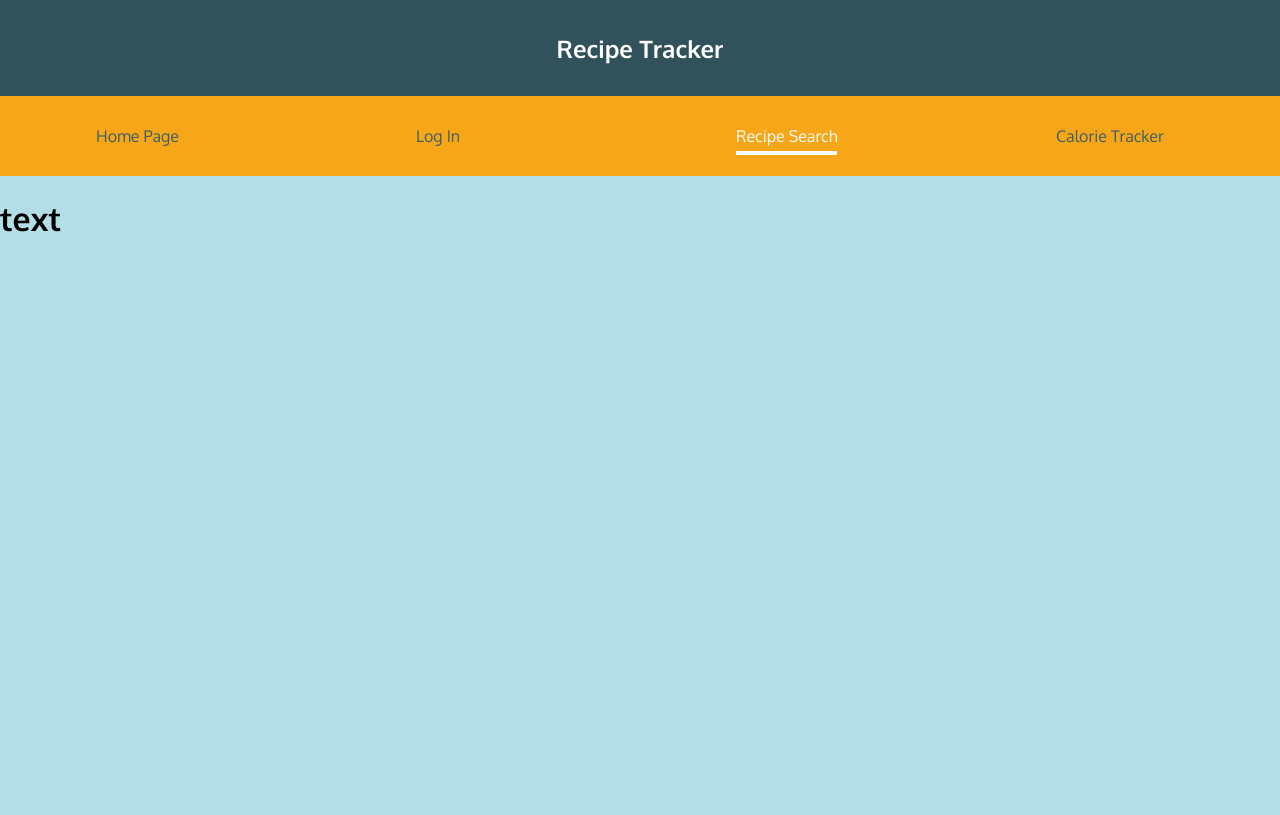
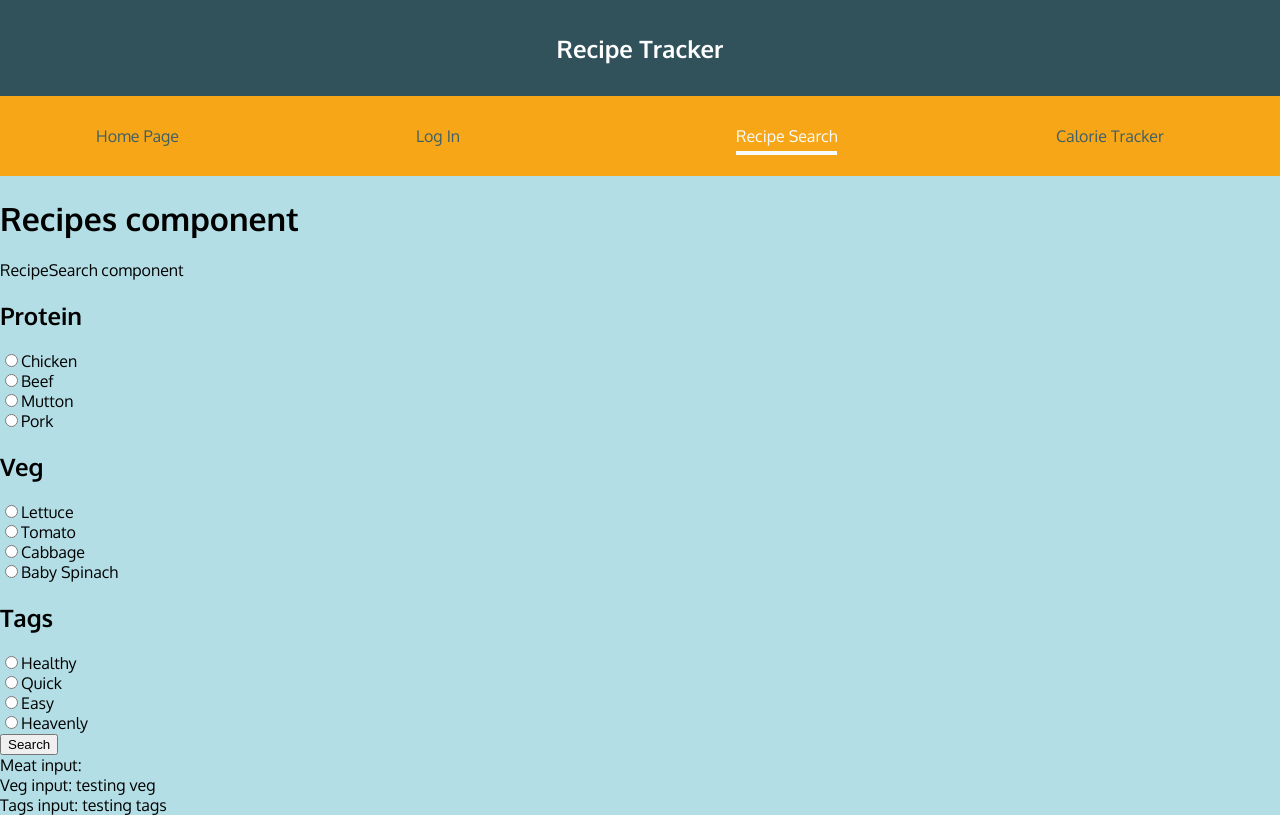
Before and after one commit to viviankwok/thisisatracker, a React (Create React App) app in the folder client/: page /Recipes in a window 1280 px wide. Built offline with nearby package versions, Linux system fonts and the light colour scheme.

Commit message:
updated all recipes files

```diff
--- a/client/src/components/RecipeResults.js
+++ b/client/src/components/RecipeResults.js
@@ -1,37 +1,37 @@
 import React from "react";
 
 const RecipeResults = (props) => {
-  //added
-  let content = "";
-  if (props.recipeData) {
-    content = props.recipeData.map((d, i) => {
-      return (
-        <div id="recipe-results">
-          Recipes component Name: {d.name}
-          <br />
-          <div fontSize="100">{d.calories}</div> calories
-          <br />
-          {d.prepTime} minutes
-          <br />
-          {d.instructions}
-          <br />
-          Main ingredients:
-          {d.meat}, {d.veg}
-          <br />
-          {d.name}
-        </div>
-      );
-    });
-  }
-  if (props.error) {
-    content = <p>{props.error}</p>;
-  }
+  // //added
+  // let content = "";
+  // if (props.recipeData) {
+  //   content = props.recipeData.map((d, i) => {
+  //     return (
+  //       <div id="recipe-results">
+  //         Recipes component Name: {d.name}
+  //         <br />
+  //         <div fontSize="100">{d.calories}</div> calories
+  //         <br />
+  //         {d.prepTime} minutes
+  //         <br />
+  //         {d.instructions}
+  //         <br />
+  //         Main ingredients:
+  //         {d.meat}, {d.veg}
+  //         <br />
+  //         {d.name}
+  //       </div>
+  //     );
+  //   });
+  // }
+  // if (props.error) {
+  //   content = <p>{props.error}</p>;
+  // }
 
-  if (props.isLoading) {
-    content = <p>The recipe results are loading.. please wait</p>;
-  }
+  // if (props.isLoading) {
+  //   content = <p>The recipe results are loading.. please wait</p>;
+  // }
 
-  // End of Added
+  // // End of Added
 
   console.log(props.recipeData);
   const display = props.recipeData.map((d, i) => {
@@ -40,7 +40,7 @@ const RecipeResults = (props) => {
       <div id="recipe-results">
         Recipes component Name: {d.name}
         <br />
-        <div fontSize="100">{d.calories}</div> calories
+        <div fontSize="100px">{d.calories}</div> calories
         <br />
         {d.prepTime} minutes
         <br />
@@ -54,68 +54,7 @@ const RecipeResults = (props) => {
     );
   });
 
-  return <div>{display}</div>;
+  return <div className="all-results">{display}</div>;
 };
 
 export default RecipeResults;
-
-// INDEX CSS
-// :root {
-//   --mustard: #fae6b1;
-//   --orange: #ffa101;
-//   --lightBlue: #b3dee5;
-//   --darkBlue: #31525b;
-// }
-
-// #recipe-search {
-//   background-color: var(--mustard);
-// }
-
-// #recipe-results {
-//   background-color: var(--orange);
-//   height: 300px;
-//   width: 250px;
-//   border-radius: 10px;
-//   padding: 10px;
-// }
-
-// #recipes {
-//   /* background-color: red; */
-//   display: inline;
-// }
-
-// #navbar {
-//   background-color: var(--darkBlue);
-// }
-
-// IN RECIPES
-
-// const recipe = [
-//   {
-//     name: "avocado sandwhich",
-//     meat: ["impossible meat"],
-//     veg: ["lettuce", "cucumber", "tomatoes"],
-//     calories: 450,
-//     instructions: "Take avocado and sandwhich it.",
-//     prepTime: 5,
-//     tags: ["healthy", "delicious", "easy", "avocado", "lovely", "hahaha"],
-//   },
-//   {
-//     name: "banana sandwhich",
-//     meat: ["chicken"],
-//     veg: ["lettuce", "olives", "cabbage"],
-//     calories: 450,
-//     instructions: "Take banana and sandwhich it.",
-//     prepTime: 5,
-//     tags: ["healthy", "yellow outside", "white inside", "peel", "hahaha"],
-//   },
-//   {
-//     name: "coconut paprika chicken",
-//     meat: ["chicken"],
-//     veg: ["baby spinach"],
-//     calories: 450,
-//     instructions: "Add coconut and paprika to chicken",
-//     prepTime: 25,
-//     tags: ["healthy", "orange", "beautiful", "tasty", "coconut"],
-//   },
-// ];
--- a/client/src/components/RecipeSearch.js
+++ b/client/src/components/RecipeSearch.js
@@ -1,39 +1,66 @@
-import React from "react";
+import React, { useContext, useState } from "react";
+import ReactContext from "../context/react.context";
+// import Slider from "@material-ui/core/Slider";
+// import { calories, setCalories } from "./RangeSlider";
 
 const RecipeSearch = (props) => {
-  const handleSubmit = (event) => {
-    event.preventDefault();
-    console.log("submit btn clicked");
+  const reactCtx = useContext(ReactContext);
+
+  const handleMeatInput = (event) => {
+    console.log(`${event.target.value} clicked`);
+    reactCtx.setMeatInput(event.target.value);
   };
+
+  const handleVegInput = (event) => {
+    console.log(`${event.target.value} clicked`);
+    reactCtx.setVegInput(event.target.value);
+  };
+
+  const handleTagsInput = (event) => {
+    console.log(`${event.target.value} clicked`);
+    reactCtx.setTagsInput(event.target.value);
+  };
+
+  // const handleChange = (event, newCalories) => {
+  //   setCalories(newCalories);
+  // };
+
+  // function valuetext(value) {
+  //   return `${value}°C`;
+  // }
 
   return (
     <div id="recipe-search">
       RecipeSearch component
       <br />
-      <form onSubmit={handleSubmit}>
-        <div className="search-category">
+      <form onSubmit={props.handleSearch}>
+        {/* ==================== MEAT/PROTEIN ==================== */}
+        <div className="search-category" onChange={handleMeatInput}>
           <h2>Protein</h2>
           <input type="radio" value="chicken" name="meat" />
           Chicken <br />
-          <input type="radio" value="chicken" name="meat" />
+          <input type="radio" value="beef" name="meat" />
           Beef <br />
-          <input type="radio" value="chicken" name="meat" />
+          <input type="radio" value="mutton" name="meat" />
           Mutton <br />
-          <input type="radio" value="chicken" name="meat" />
+          <input type="radio" value="pork" name="meat" />
           Pork <br />
         </div>
-        <div className="search-category">
+        {/* ==================== VEG ==================== */}
+        <div className="search-category" onChange={handleVegInput}>
           <h2>Veg</h2>
-          <input type="radio" value="Lettuce" name="veg" />
+          <input type="radio" value="lettuce" name="veg" />
           Lettuce <br />
-          <input type="radio" value="Tomato" name="veg" />
+          <input type="radio" value="tomato" name="veg" />
           Tomato <br />
-          <input type="radio" value="Cabbage" name="veg" />
+          <input type="radio" value="cabbage" name="veg" />
           Cabbage <br />
-          <input type="radio" value="Baby Spinach" name="veg" />
+          <input type="radio" value="baby spinach" name="veg" />
           Baby Spinach <br />
         </div>
-        <div className="search-category">
+        {/* ==================== TAGS ==================== */}
+
+        <div className="search-category" onChange={handleTagsInput}>
           <h2>Tags</h2>
           <input type="radio" value="healthy" name="tags" />
           Healthy <br />
@@ -44,8 +71,31 @@ const RecipeSearch = (props) => {
           <input type="radio" value="heavenly" name="tags" />
           Heavenly <br />
         </div>
-        <button type="submit">Submit</button>
+        <button type="submit">Search</button>
       </form>
+      {/* ==================== SLIDER - CALORIES ==================== */}
+      {/* <h2>Calories</h2>
+      <input
+        type="range"
+        min="1"
+        max="100"
+        // value={value}
+        // onChange={handleSliderChange}
+      />
+      <Slider
+        getAriaLabel={() => "Temperature range"}
+        value={calories}
+        onChange={handleChange}
+        valueLabelDisplay="auto"
+        getAriaValueText={valuetext}
+      /> */}
+      {/* ==================== SLIDER - PREP TIME ==================== */}
+      Meat input: {reactCtx.meatInput}
+      <br />
+      Veg input: {reactCtx.vegInput}
+      <br />
+      Tags input: {reactCtx.tagsInput}
+      <br />
     </div>
   );
 };
--- a/client/src/components/Recipes.js
+++ b/client/src/components/Recipes.js
@@ -1,66 +1,67 @@
 import React, { useState, useEffect } from "react";
 import RecipeSearch from "./RecipeSearch";
+import ReactContext from "../context/react.context";
 import RecipeResults from "./RecipeResults";
-import ReactContext from "../context/react.context";
+
 const Recipes = () => {
-  const [meatInput, setMeatInput] = useState("");
-  const [vegInput, setVegInput] = useState("");
-  const [tagsInput, setTagsInput] = useState("");
+  // radio buttons states
+  const [meatInput, setMeatInput] = useState([]);
+  const [vegInput, setVegInput] = useState("testing veg");
+  const [tagsInput, setTagsInput] = useState("testing tags");
+  // sliders states
   const [caloriesInput, setCaloriesInput] = useState("");
   const [prepTimeInput, setPrepTimeInput] = useState("");
   const [isLoading, setIsLoading] = useState(false);
   const [error, setError] = useState(null);
-  const [recipeData, setRecipeData] = useState("");
+  const [recipeData, setRecipeData] = useState([]);
 
-  const fetchRecipes = async (url) => {
-    setIsLoading(true);
-    setError(null);
+  // handle criteria search - meat, veg, tags input only
+  const handleSearch = (event) => {
+    event.preventDefault();
+    console.log("handleSearchSubmit in recipes component activated");
+    console.log("typeof meatInput :", typeof meatInput);
 
-    try {
-      const res = await fetch(url);
-      if (res.status !== 200) {
-        throw new Error(
-          "Something went wrong. Please check if all inputs fields are clicked"
-        );
-      }
+    const getData = async () => {
+      // endpoint URL
+      const url = "http://localhost:5001/recipes/filter";
 
-      const data = await res.json();
+      // fetch config
+      const config = {
+        method: "POST",
+        headers: {
+          "Content-Type": "application/json",
+        },
+        body: JSON.stringify({
+          meatTags: [meatInput],
+          vegTags: [vegInput],
+          tags: [tagsInput],
+        }),
+      };
+
+      // actual fetching
+      console.log("fetch starts");
+      const response = await fetch(url, config);
+      console.log("fetch ends");
+
+      const data = await response.json();
+      console.log("data fetched from backend: ", JSON.stringify(data));
       setRecipeData(data);
-    } catch (err) {
-      setError(err.message);
-    }
+    };
+
+    getData();
   };
 
-  const handleSearchSubmit = (event) => {
-    event.preventDefault();
+  // const handleCaloriesInput = (event) => {
+  //   setMeatInput(event.target.value);
+  // };
 
-    const url = "http://localhost:5001/recipes/filter";
-    fetchRecipes(url);
-  };
+  // const handlePrepInput = (event) => {
+  //   setMeatInput(event.target.value);
+  // };
 
-  const handleMeatInput = (event) => {
-    setMeatInput(event.target.value);
-  };
-
-  const handleVegInput = (event) => {
-    setMeatInput(event.target.value);
-  };
-
-  const handleTagsInput = (event) => {
-    setMeatInput(event.target.value);
-  };
-
-  const handleCaloriesInput = (event) => {
-    setMeatInput(event.target.value);
-  };
-
-  const handlePrepInput = (event) => {
-    setMeatInput(event.target.value);
-  };
   return (
     <>
-      <h1>text</h1>
-      {/* <ReactContext.Provider
+      <ReactContext.Provider
         value={{
           meatInput,
           setMeatInput,
@@ -72,17 +73,12 @@ const Recipes = () => {
           setCaloriesInput,
           prepTimeInput,
           setPrepTimeInput,
-          handleSearchSubmit,
-          handleMeatInput,
-          handleVegInput,
-          handleTagsInput,
-          handleCaloriesInput,
-          handlePrepInput,
         }}
       >
-        <RecipeSearch />
-        <RecipeResults />
-      </ReactContext.Provider> */}
+        <h1>Recipes component</h1>
+        <RecipeSearch handleSearch={handleSearch} />
+        <RecipeResults recipeData={recipeData} />
+      </ReactContext.Provider>
     </>
   );
 };
--- a/client/src/index.css
+++ b/client/src/index.css
@@ -40,3 +40,16 @@ body {
 .mainPage {
   text-align: center;
 }
+
+#recipe-results {
+  background-color: var(--orange);
+  height: 300px;
+  width: 250px;
+  border-radius: 10px;
+  padding: 10px;
+}
+
+.all-results {
+  background-color: red;
+  display: inline;
+}
```
Also changed, not shown: 1 other file (tests, documents, lock files or other folders).
